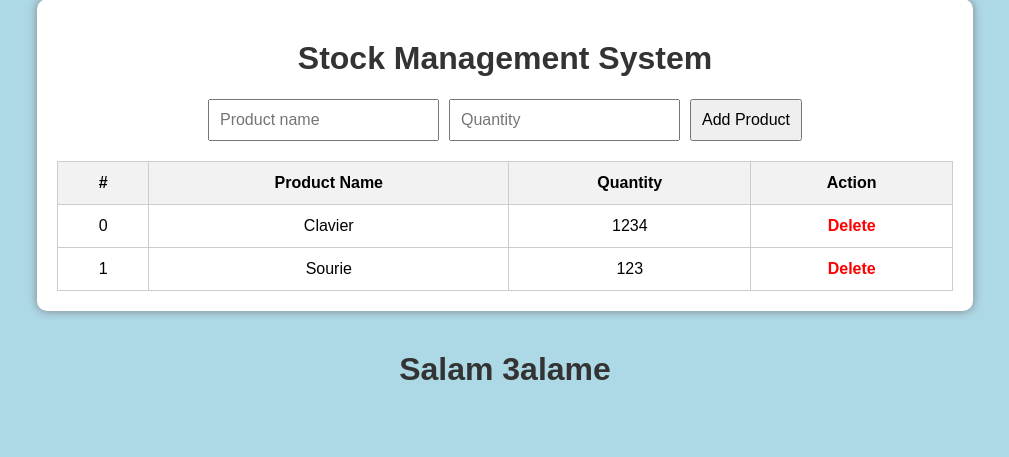
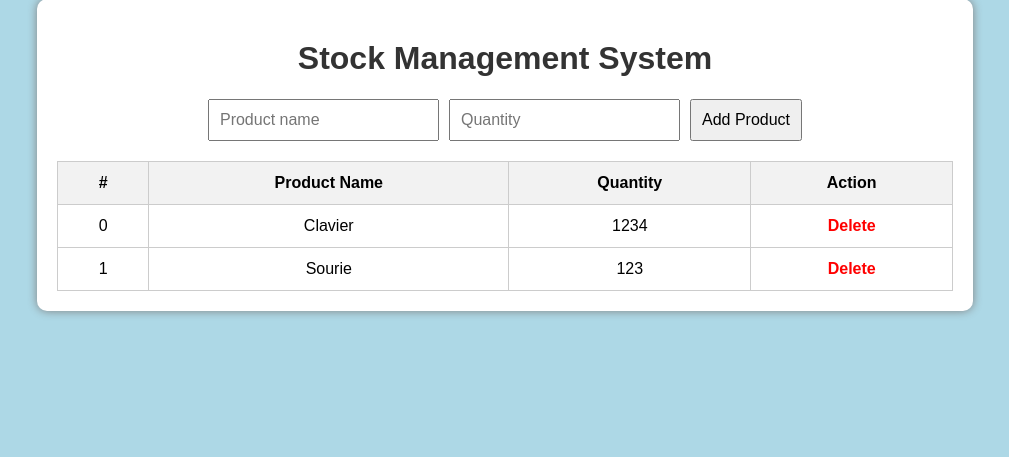
Before and after one commit to BOULATARM/stock-devops-project, a Flask app: page / in a window 1280 px wide. Shown: the part 41-498 px from the top of the page, without its empty margins (135-1144 px from the left). Run offline with Flask 3, Linux system fonts and the light colour scheme.

Commit message:
Merge remote changes

```diff
--- a/app/templates/index.html
+++ b/app/templates/index.html
@@ -99,6 +99,5 @@
             {% endfor %}
         </table>
     </div>
-    <h1>Salam 3alame</h1>
 </body>
 </html>
```
